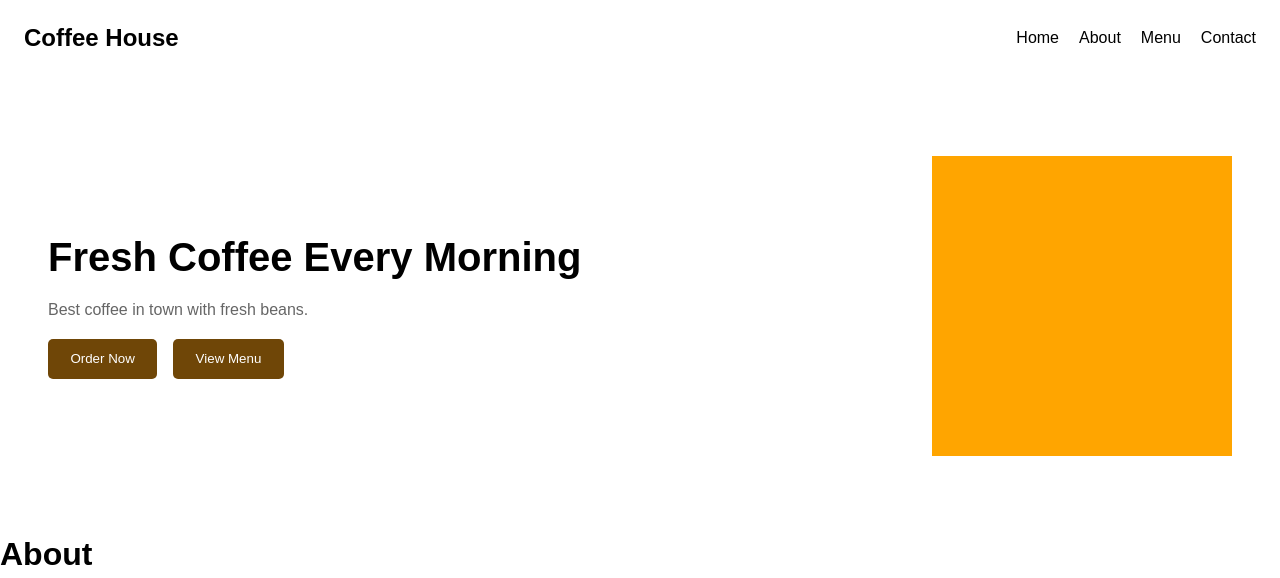
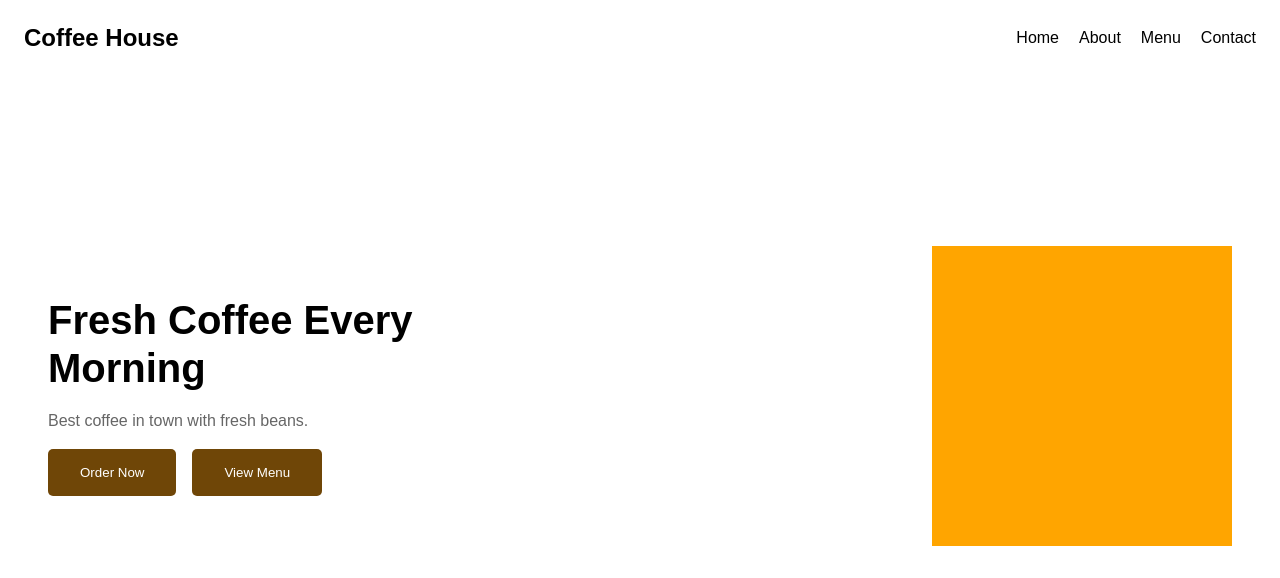
Before and after one commit to nattuwut/coffee-shop-landing-page, a React (Vite) app: page / in a window 1280 px wide. Shown: the top 578 px of the page. Built offline with nearby package versions, Linux system fonts and the light colour scheme.

Commit message:
Style hero section V2

```diff
--- a/src/components/Hero.css
+++ b/src/components/Hero.css
@@ -1,15 +1,17 @@
 .hero {
     display: flex;
     gap: 2rem;
-    padding: 5rem 3rem;
+    padding:6rem 3rem;
     align-items: center;
     justify-content: space-between;
+    min-height: 80vh;
 }
 
 .hero-content {
     display: flex;
     flex-direction: column;
     gap: 1rem;
+    max-width:500px;
 }
 
 .hero-content h1 {
@@ -30,7 +32,7 @@
 
 .hero-buttons button {
     background-color: #6f4607;
-    padding:  0.8rem 1.4rem;
+    padding:1rem 2rem;
     border-radius: 5px;
     color: #ffffff;
     border: none;
--- a/src/components/Navbar.css
+++ b/src/components/Navbar.css
@@ -14,4 +14,9 @@ ul {
 nav a {
     text-decoration: none;
     color: black;
+    transition:.3s;
 }
+
+nav a:hover{
+    color:#6f4607;
+}
```
